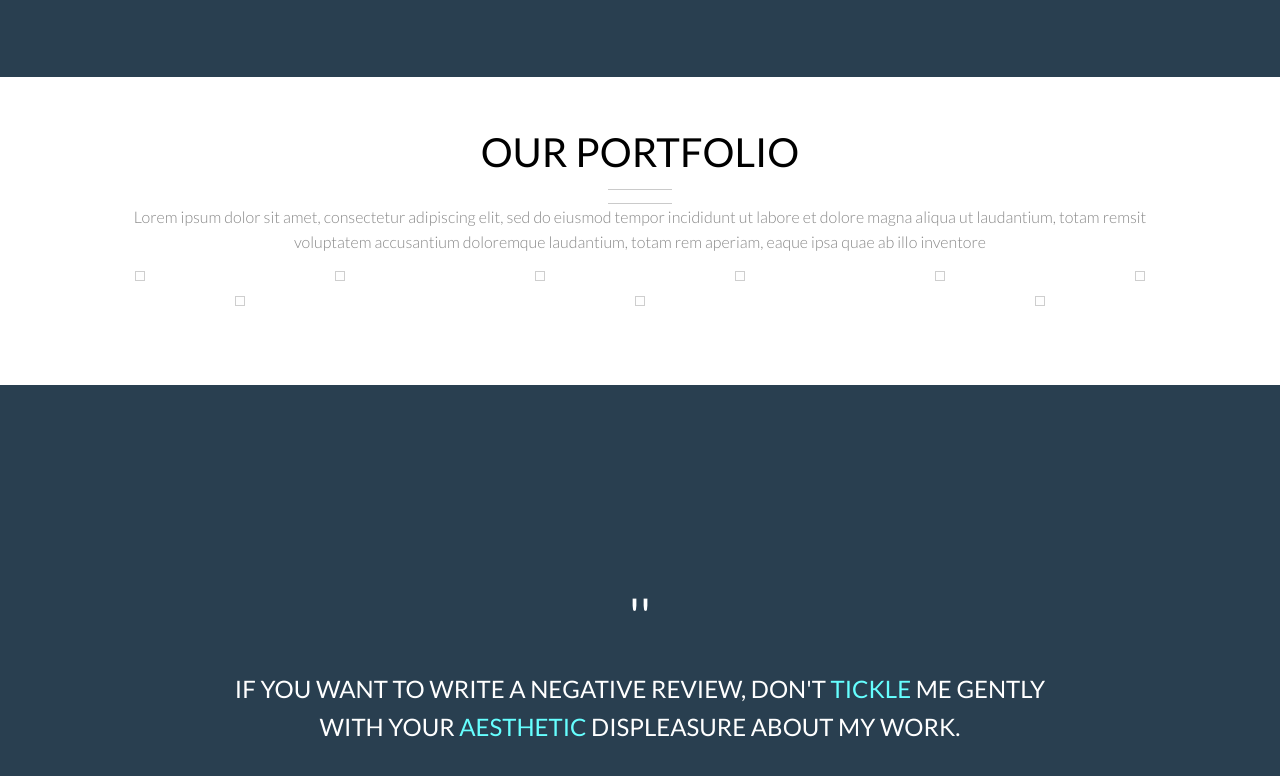
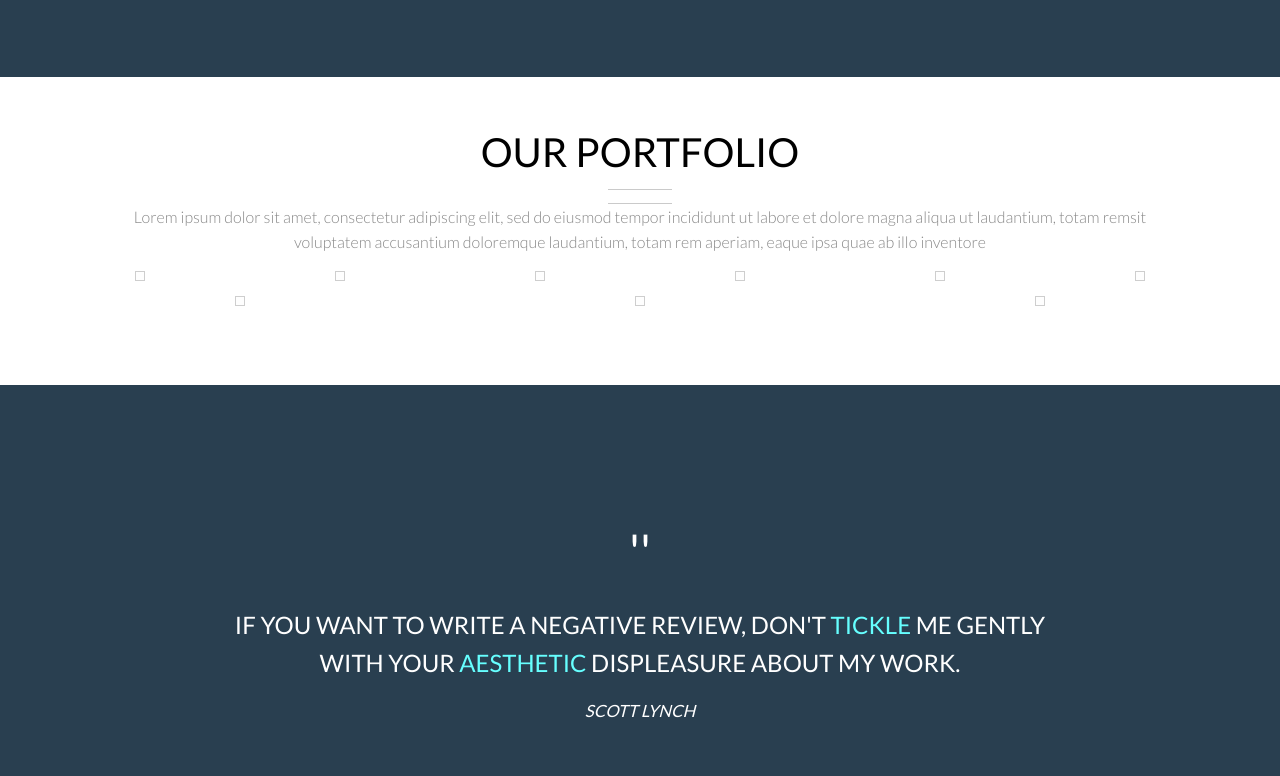
Before and after one commit to Mrkezii/The-Furi, a plain HTML site: page index.html in a window 1280 px wide. Shown: the part 2200-2976 px from the top of the page. Drawn offline with Linux system fonts and the light colour scheme.

Commit message:
m basically done with this sectin with the exception of icons

```diff
--- a/css/app.css
+++ b/css/app.css
@@ -202,13 +202,14 @@ hr{
 .quote{
     background-image: url(assets/bgimages/bg_quote.jpg);
     background-size: 100% 100%;
-    padding-top: 15%;
-        padding-bottom: 15%;
+    padding-top: 10%;
+        padding-bottom: 10%;
     font-size: 1.5em;
     text-transform: uppercase;
     text-align: center;
     font-weight: 500;
     color: white;
+    line-height: 0.8;
 }
 
 
@@ -219,3 +220,7 @@ hr{
 .q-mark{
     font-size: 2em;
 }
+.quoter{
+    font-size: 0.7em;
+
+}
--- a/index.html
+++ b/index.html
@@ -177,7 +177,9 @@
           <section class="quote">
               <p class="q-mark">&#39;&#39;</p>
           <p>if you want to write a negative review, don&#39;t <span>tickle</span> me gently<br> with your <span>aesthetic</span> displeasure about my work.</p>
-
+              <div class="quoter">
+                  <p ><i>SCOTT LYNCH</i></p>
+          </div>
 
           </section>
 
```
